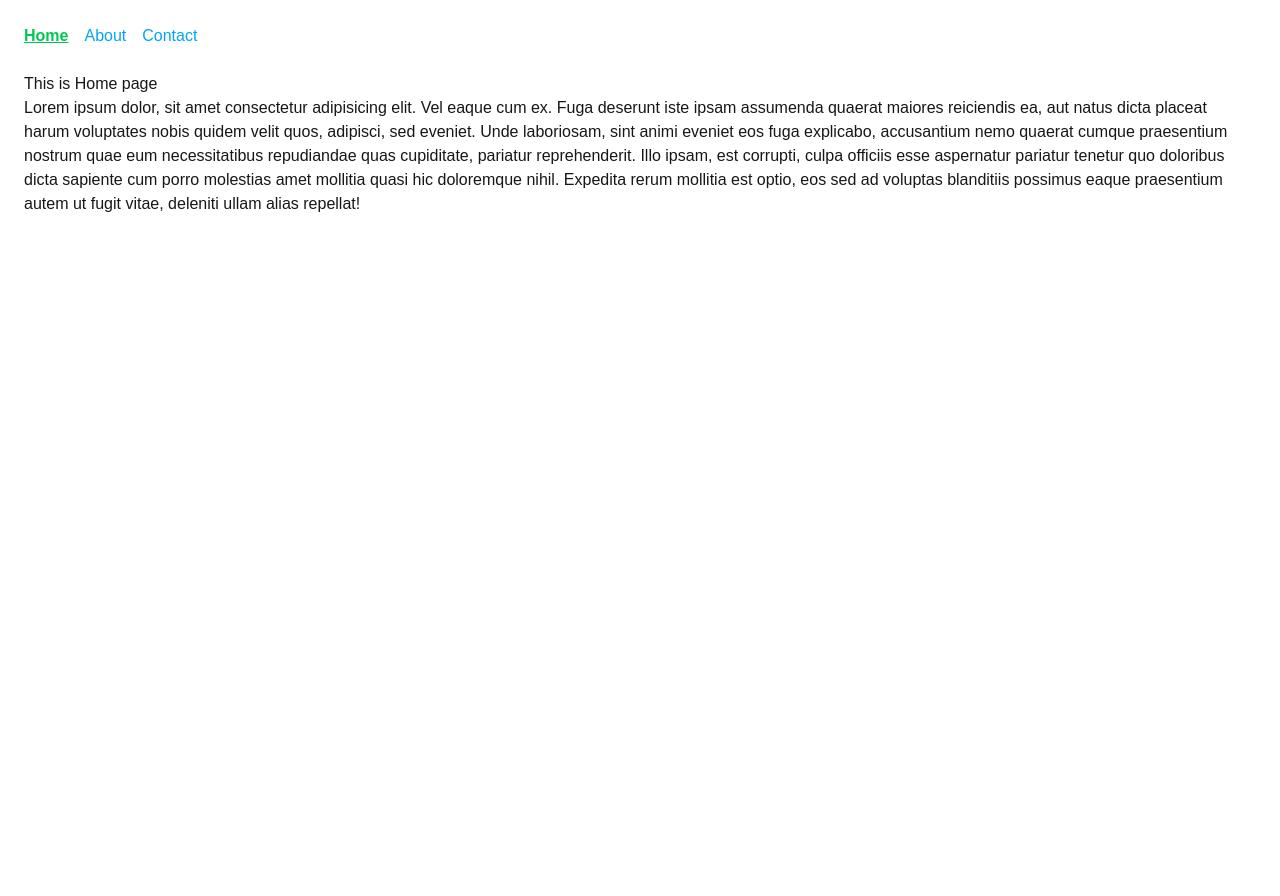
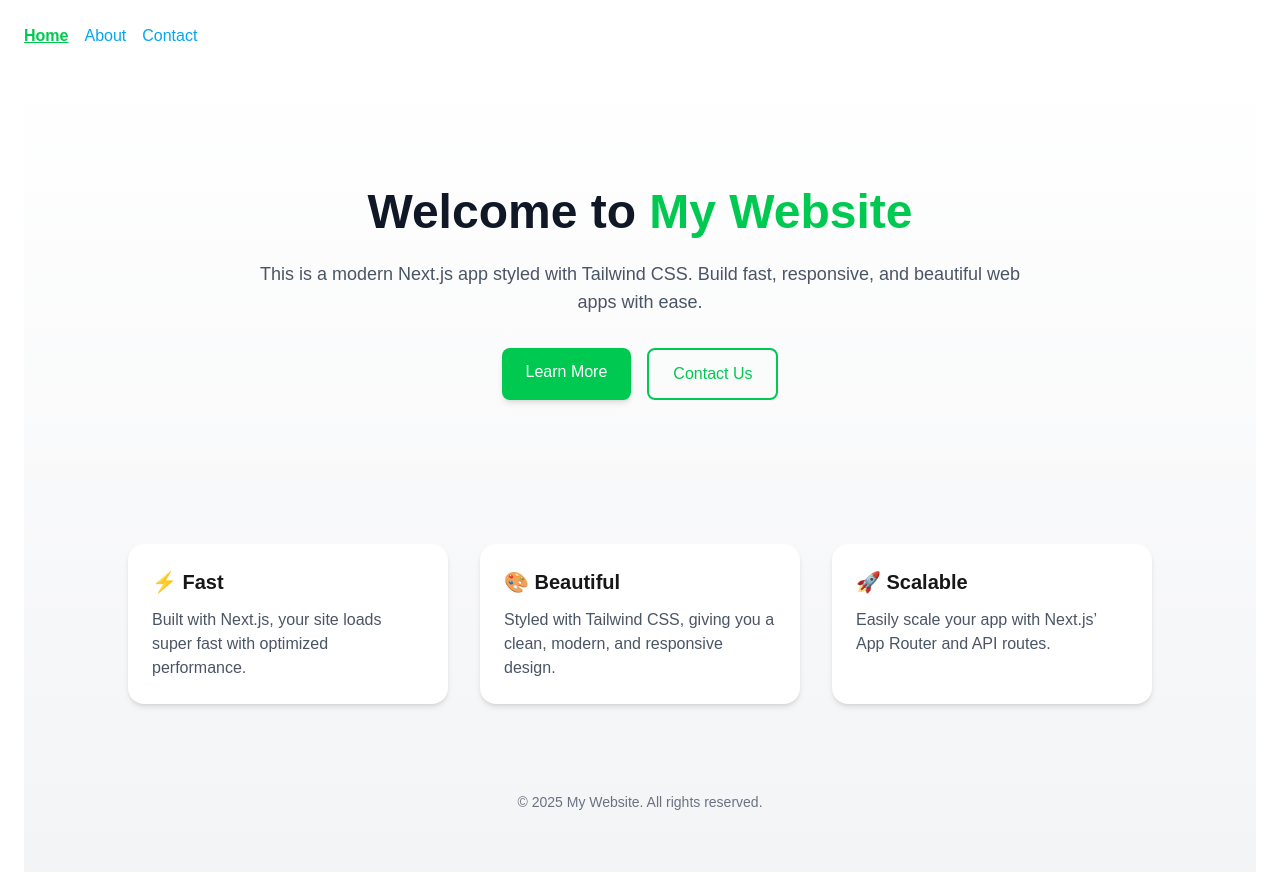
Before and after one commit to EmonHossen10/learning-next-js, a Next.js app: page / in a window 1280 px wide. Before the commit the page ends 800 px from the top, so only its background shows below. Built offline with nearby package versions, Linux system fonts and the light colour scheme.

Commit message:
home page added

```diff
--- a/app/page.js
+++ b/app/page.js
@@ -1,24 +1,59 @@
-import React from "react";
+export default function Home() {
+  return (
+    <main className="flex flex-col items-center justify-center min-h-screen bg-gradient-to-b from-white to-gray-100 px-6">
+      {/* Hero Section */}
+      <section className="text-center py-20 max-w-3xl">
+        <h1 className="text-5xl font-extrabold text-gray-900 mb-6">
+          Welcome to <span className="text-green-500">My Website</span>
+        </h1>
+        <p className="text-lg text-gray-600 mb-8">
+          This is a modern Next.js app styled with Tailwind CSS. Build fast,
+          responsive, and beautiful web apps with ease.
+        </p>
+        <div className="flex justify-center gap-4">
+          <a
+            href="/about"
+            className="px-6 py-3 bg-green-500 text-white rounded-lg shadow-md hover:bg-green-600 transition-all duration-300 ease-in-out"
+          >
+            Learn More
+          </a>
+          <a
+            href="/contact"
+            className="px-6 py-3 border-2 border-green-500 text-green-500 rounded-lg hover:bg-green-500 hover:text-white transition-all duration-300 ease-in-out"
+          >
+            Contact Us
+          </a>
+        </div>
+      </section>
 
-const page = () => {
-  return (
-    <div className="mt-6">
-      <h2>This is Home page</h2>
-      <h2>
-        Lorem ipsum dolor, sit amet consectetur adipisicing elit. Vel eaque cum
-        ex. Fuga deserunt iste ipsam assumenda quaerat maiores reiciendis ea,
-        aut natus dicta placeat harum voluptates nobis quidem velit quos,
-        adipisci, sed eveniet. Unde laboriosam, sint animi eveniet eos fuga
-        explicabo, accusantium nemo quaerat cumque praesentium nostrum quae eum
-        necessitatibus repudiandae quas cupiditate, pariatur reprehenderit. Illo
-        ipsam, est corrupti, culpa officiis esse aspernatur pariatur tenetur quo
-        doloribus dicta sapiente cum porro molestias amet mollitia quasi hic
-        doloremque nihil. Expedita rerum mollitia est optio, eos sed ad voluptas
-        blanditiis possimus eaque praesentium autem ut fugit vitae, deleniti
-        ullam alias repellat!
-      </h2>
-    </div>
+      {/* Features Section */}
+      <section className="grid md:grid-cols-3 gap-8 max-w-5xl w-full py-16">
+        <div className="p-6 bg-white rounded-2xl shadow-md hover:shadow-xl transition-all duration-300 ease-in-out">
+          <h3 className="text-xl font-semibold mb-3">⚡ Fast</h3>
+          <p className="text-gray-600">
+            Built with Next.js, your site loads super fast with optimized
+            performance.
+          </p>
+        </div>
+        <div className="p-6 bg-white rounded-2xl shadow-md hover:shadow-xl transition-all duration-300 ease-in-out">
+          <h3 className="text-xl font-semibold mb-3">🎨 Beautiful</h3>
+          <p className="text-gray-600">
+            Styled with Tailwind CSS, giving you a clean, modern, and responsive
+            design.
+          </p>
+        </div>
+        <div className="p-6 bg-white rounded-2xl shadow-md hover:shadow-xl transition-all duration-300 ease-in-out">
+          <h3 className="text-xl font-semibold mb-3">🚀 Scalable</h3>
+          <p className="text-gray-600">
+            Easily scale your app with Next.js’ App Router and API routes.
+          </p>
+        </div>
+      </section>
+
+      {/* Footer */}
+      <footer className="py-6 text-gray-500 text-sm">
+        © {new Date().getFullYear()} My Website. All rights reserved.
+      </footer>
+    </main>
   );
-};
-
-export default page;
+}
```
